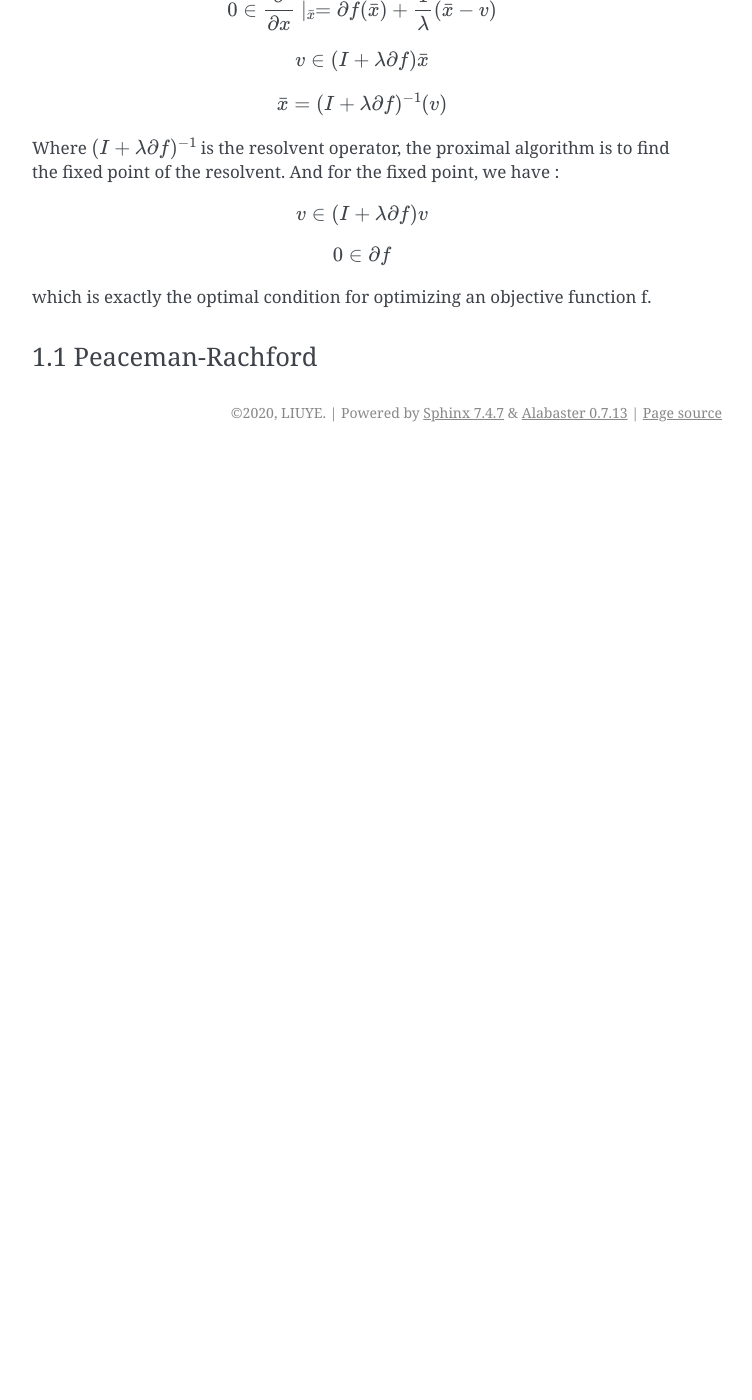
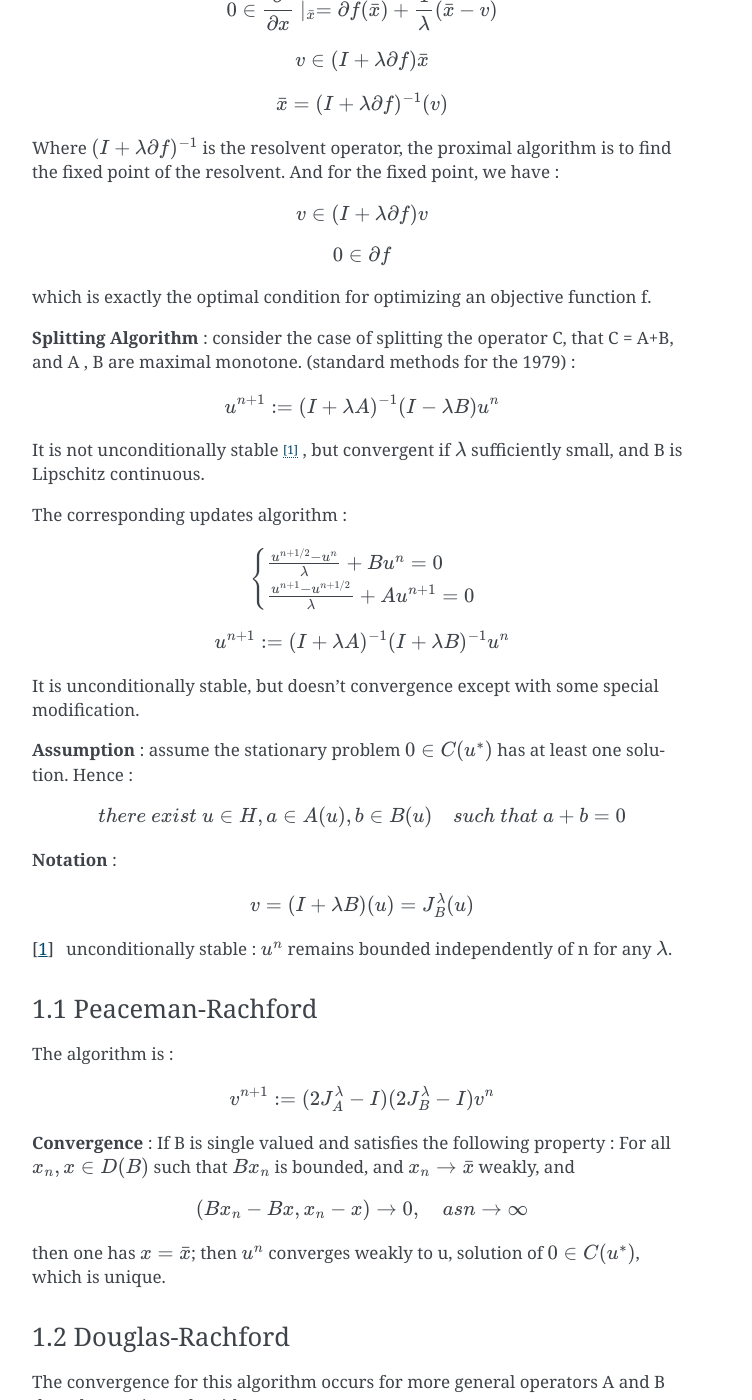
Before and after one commit to gggliuye/cvx_learning, a Sphinx documentation site: the page built from docs/PaperRead/Douglas-Rachford.rst, in a window 1280 px wide and 1400 px high, scrolled down 1003 px. Shown: the whole window, without its empty margins (388-1140 px from the left). Built offline with Sphinx 7.4.7, drawn with Linux system fonts in a browser that asks for light colours; before the commit the page ends 1455 px from its top, so only the background shows below that; some of the changed text lies outside the part shown.

Commit message:
Update Douglas-Rachford.rst

```diff
--- a/docs/PaperRead/Douglas-Rachford.rst
+++ b/docs/PaperRead/Douglas-Rachford.rst
@@ -54,5 +54,78 @@ And for the fixed point, we have :
 
 which is exactly the optimal condition for optimizing an objective function f.
 
+**Splitting Algorithm** : consider the case of splitting the operator C, that C = A+B, and A , B are maximal monotone.
+(standard methods for the 1979) :
+
+.. math::
+  u^{n+1} := (I+\lambda A)^{-1}(I-\lambda B)u^{n}
+
+It is not unconditionally stable [1]_ , but convergent if :math:`\lambda` sufficiently small, and B is Lipschitz continuous.
+
+The corresponding updates algorithm :
+
+.. math::
+  \begin{cases}
+  \frac{u^{n+1/2}- u^{n}}{\lambda} + Bu^{n} = 0\\
+  \frac{u^{n+1}-u^{n+1/2}}{\lambda} + Au^{n+1} = 0
+  \end{cases}
+
+.. math::
+  u^{n+1} := (I+\lambda A)^{-1}(I+\lambda B)^{-1}u^{n}
+
+It is unconditionally stable, but doesn't convergence except with some special modification.
+
+**Assumption** : assume the stationary problem :math:`0\in C(u^{*})` has at least one solution. Hence :
+
+.. math::
+  there\ exist\ u\in H, a\in A(u), b\in B(u)\quad such\ that\ a+b=0
+
+
+**Notation** :
+
+.. math::
+  v = (I + \lambda B)(u) = J_{B}^{\lambda} (u)
+
+.. [1] unconditionally stable : :math:`u^{n}` remains bounded independently of n for any :math:`\lambda`.
+
 1.1 Peaceman-Rachford
 ~~~~~~~~~~~~~~~~~~~~~~
+
+.. math:
+  u^{n+1} := (I+\lambda B)^{-1}(I-\lambda A)(I+\lambda A)^{-1}(I-\lambda B)u^{n}
+
+The algorithm is :
+
+.. math::
+  v^{n+1} := (2J_{A}^{\lambda} - I)(2J_{B}^{\lambda}-I)v^{n}
+
+**Convergence** : If B is single valued and satisfies the following property : For all :math:`x_{n},x\in D(B)` such
+that :math:`Bx_{n}` is bounded, and :math:`x_{n}\to \bar{x}` weakly, and
+
+.. math::
+  (Bx_{n}-Bx, x_{n}-x)\to 0, \quad as n\to \infty
+
+then one has :math:`x=\bar{x}`; then :math:`u^{n}` converges weakly to u, solution of :math:`0\in C(u^{*})`, which is unique.
+
+1.2 Douglas-Rachford
+~~~~~~~~~~~~~~~~~~~~~~~~~
+
+The convergence for this algorithm occurs for more general operators A and B than the previous algorithm.
+
+.. math::
+  u^{n+1} := (I+\lambda B)^{-1}[(I+\lambda A)^{-1}(I-\lambda B) +\lambda B]u^{n}
+
+The algorithm is :
+
+.. math::
+  v^{n+1} := J_{A}^{\lambda}(2J_{B}^{\lambda} - I)v^{n} + (I - J_{B}^{\lambda})v^{n}
+
+**Convergence** Assume that :math:`J_{B}^{\lambda}` is weakly closed, then under the previous Assumption, :math:`u^{n}` converges
+weakly to a solution :math:`u=J_{B}^{\lambda}v` of  :math:`0\in C(u^{*})`. (If :math:`J_{A}^{\lambda}` is compact, then the convergence is strong.)
+
+**General case** : in the general case, the algorithm is "almost convergent".
+
+1.3 Applications to evolution equations
+~~~~~~~~~~~~~~~~~~~~~~~~~~~~~
+
+See the original paper.
```
